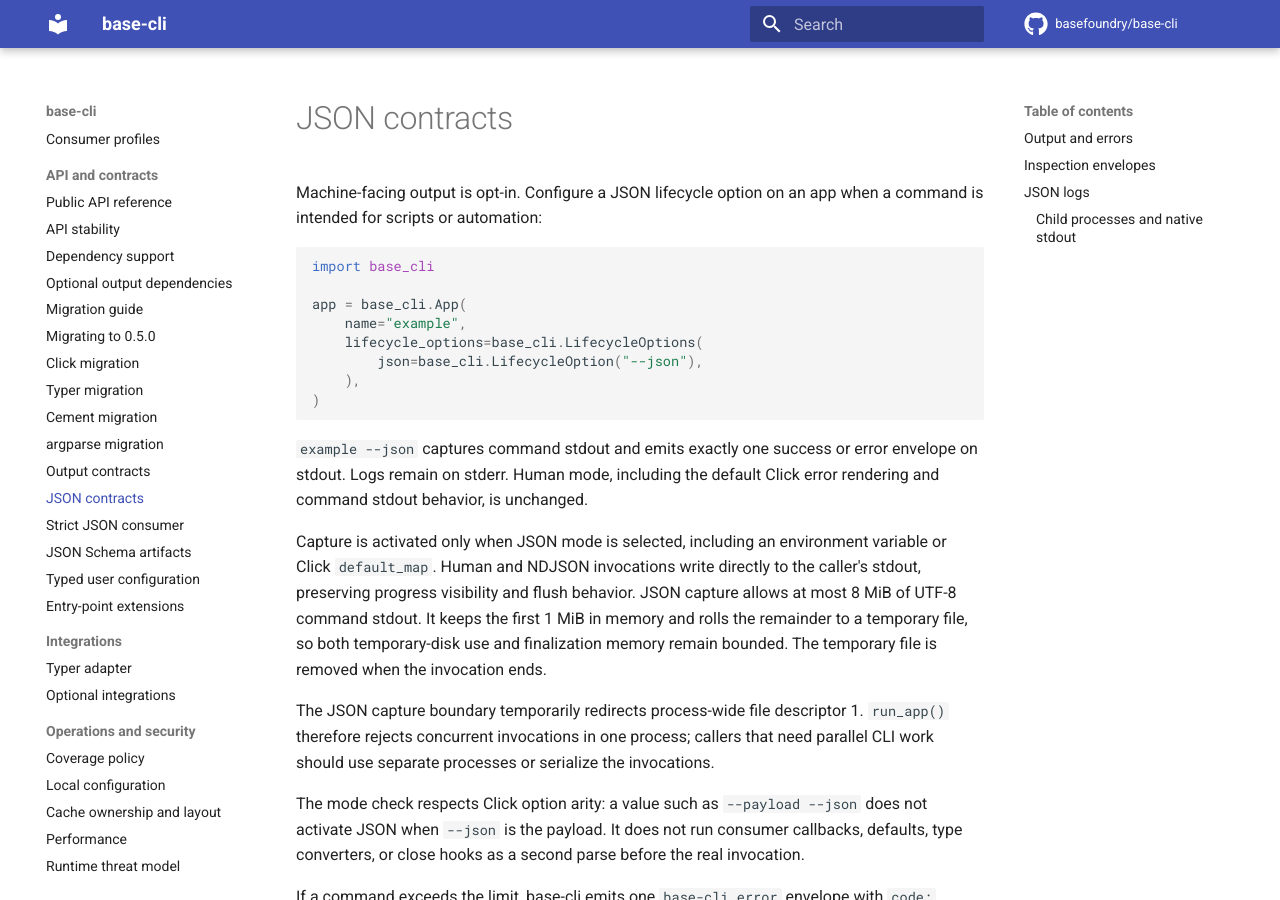
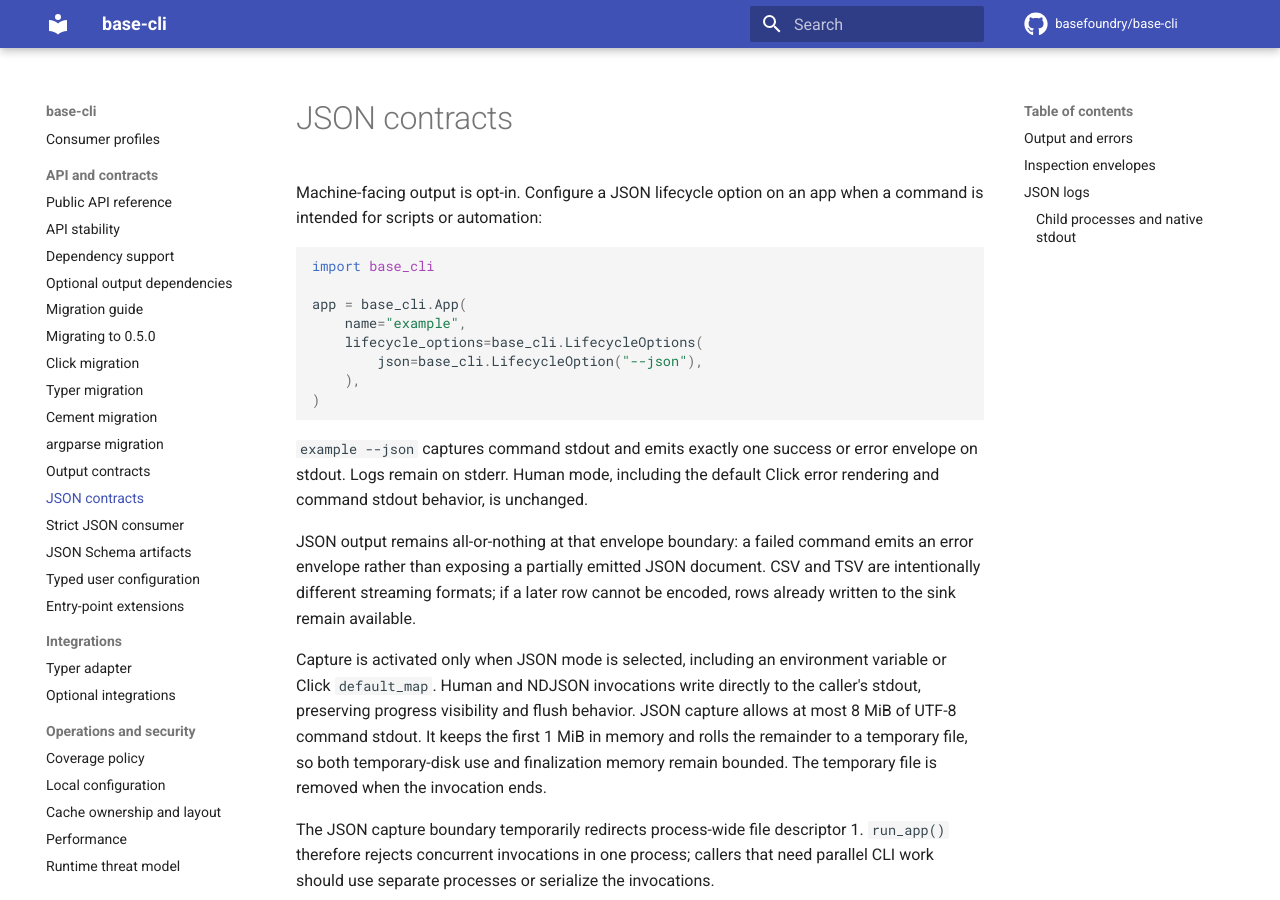
Before and after one commit to basefoundry/base-cli, an MkDocs documentation site: the page built from docs/json-contracts.md, in a window 1280 px wide and 900 px high. Built offline with MkDocs 1.6.1 and Material for MkDocs 9.7.7, drawn with Linux system fonts in a browser that asks for light colours; comment, search, counter and statistics services are not loaded.

Commit message:
docs: clarify streaming delimited output

```diff
--- a/docs/json-contracts.md
+++ b/docs/json-contracts.md
@@ -17,6 +17,11 @@ app = base_cli.App(
 `example --json` captures command stdout and emits exactly one success or error
 envelope on stdout. Logs remain on stderr. Human mode, including the default
 Click error rendering and command stdout behavior, is unchanged.
+
+JSON output remains all-or-nothing at that envelope boundary: a failed command
+emits an error envelope rather than exposing a partially emitted JSON document.
+CSV and TSV are intentionally different streaming formats; if a later row
+cannot be encoded, rows already written to the sink remain available.
 
 Capture is activated only when JSON mode is selected, including an environment
 variable or Click `default_map`. Human and NDJSON invocations write directly to
```
Also changed, not shown: CHANGELOG.md (+2 -0 lines), 1 other file.
